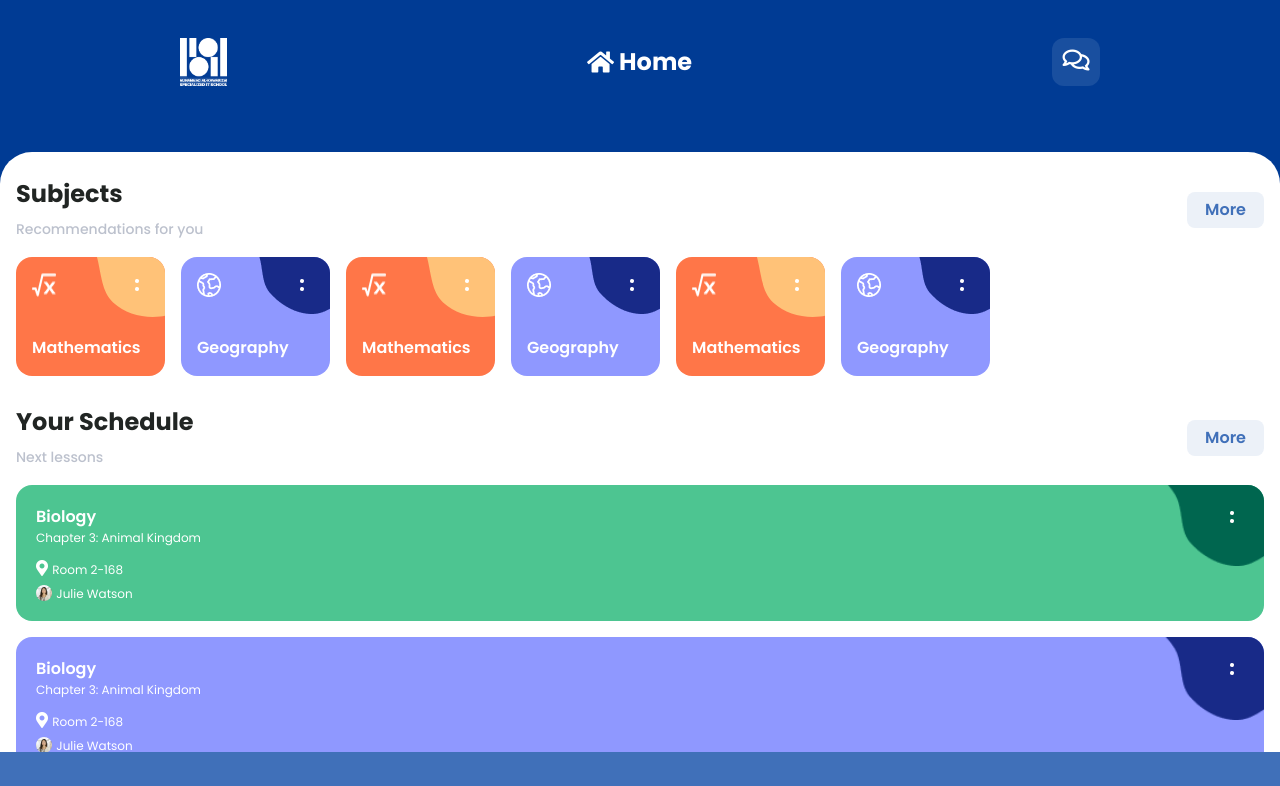
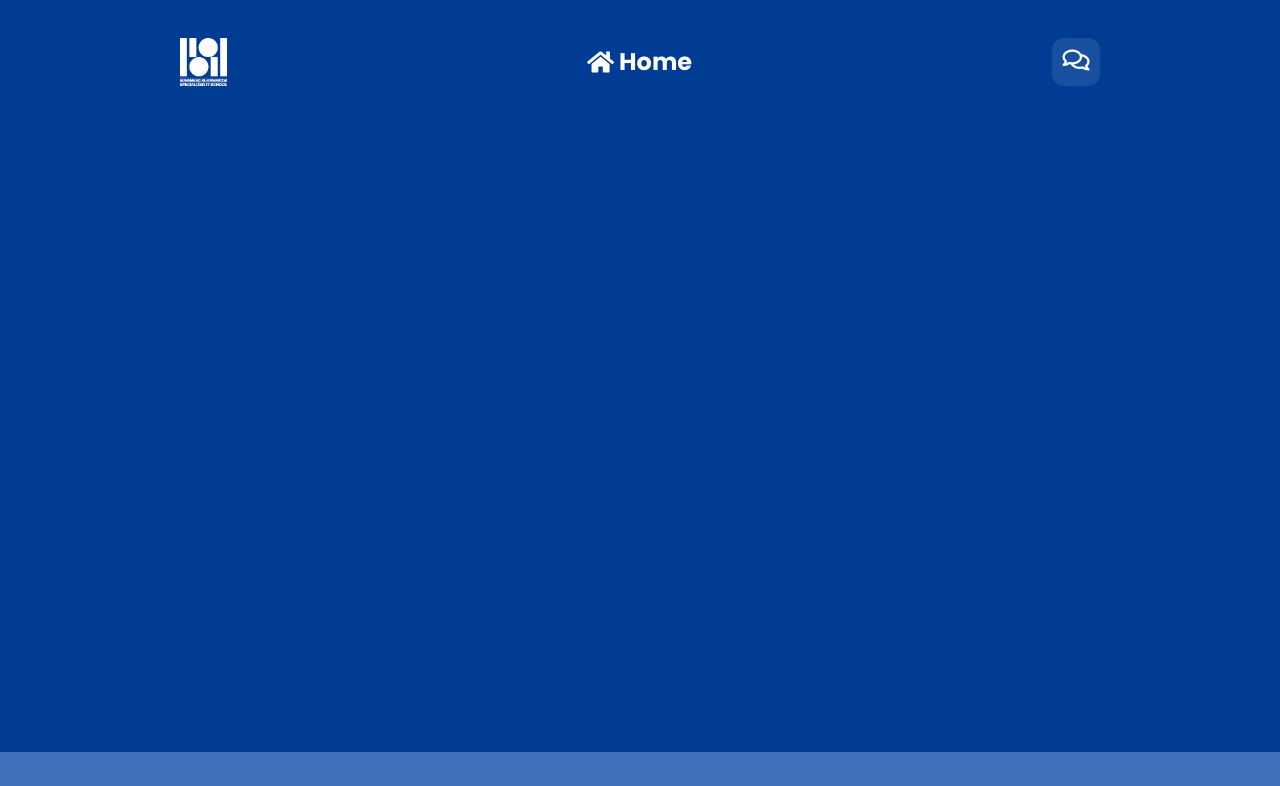
Before and after one commit to javoxirone/MyClass, a plain HTML site: page pages/home.html in a window 1280 px wide. Shown: the top 786 px of the page. Drawn offline with nearby package versions, Linux system fonts and the light colour scheme.

Commit message:
deleted style content__panel

```diff
--- a/css/style.css
+++ b/css/style.css
@@ -238,17 +238,7 @@ span.login__check{
 	font-size: 24px;
 }
 /* ggthrthrthtrh */
-.content__panel{
-	height: 81vh;
-	width: 100%;
-	background-color: #ffffff;
-	/* box-shadow: 0px -2px 15px rgba(0, 0, 0, 0.25); */
-	border-radius: 32px 32px 0px 0px;
-	position: absolute;
-	bottom: 0;
-	overflow-y: scroll;
-	padding: 28px 16px 48px 16px;
-}
+
 
 .content__menu{
 	height: 48px;
```
